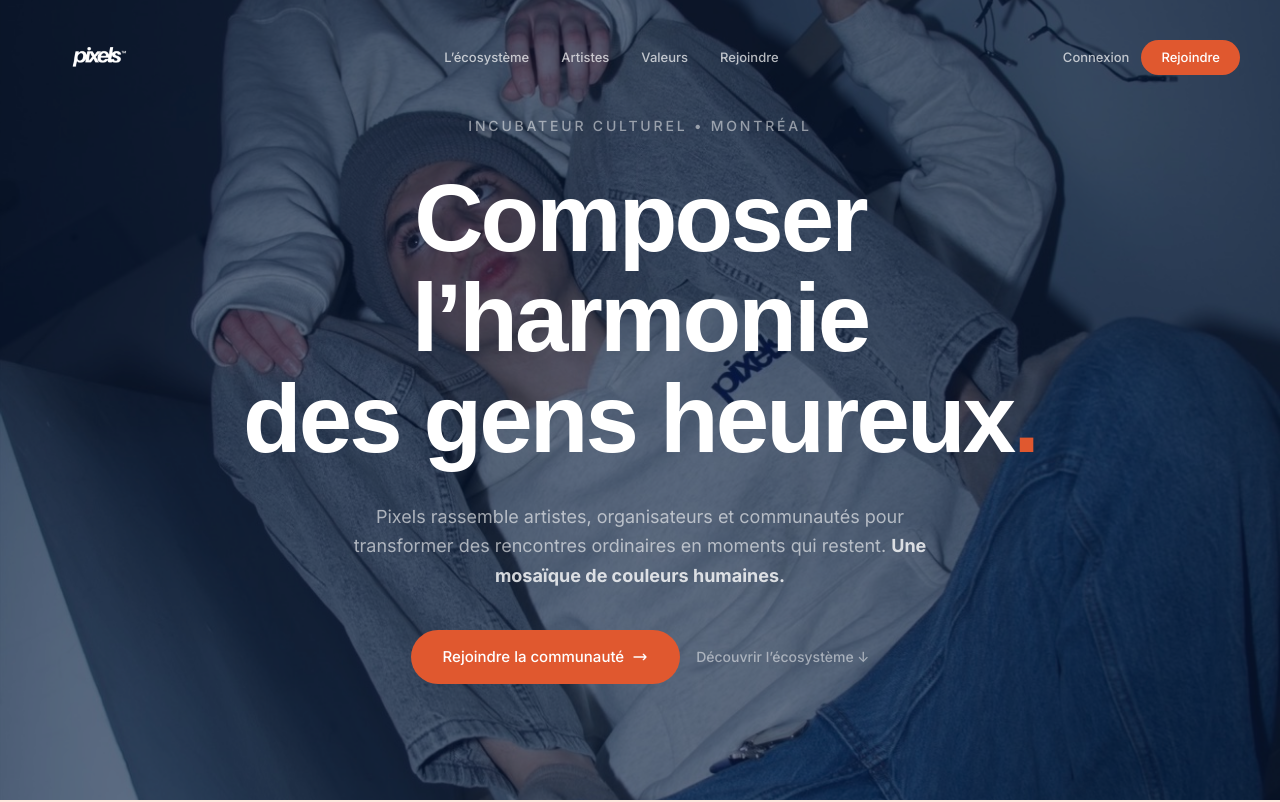
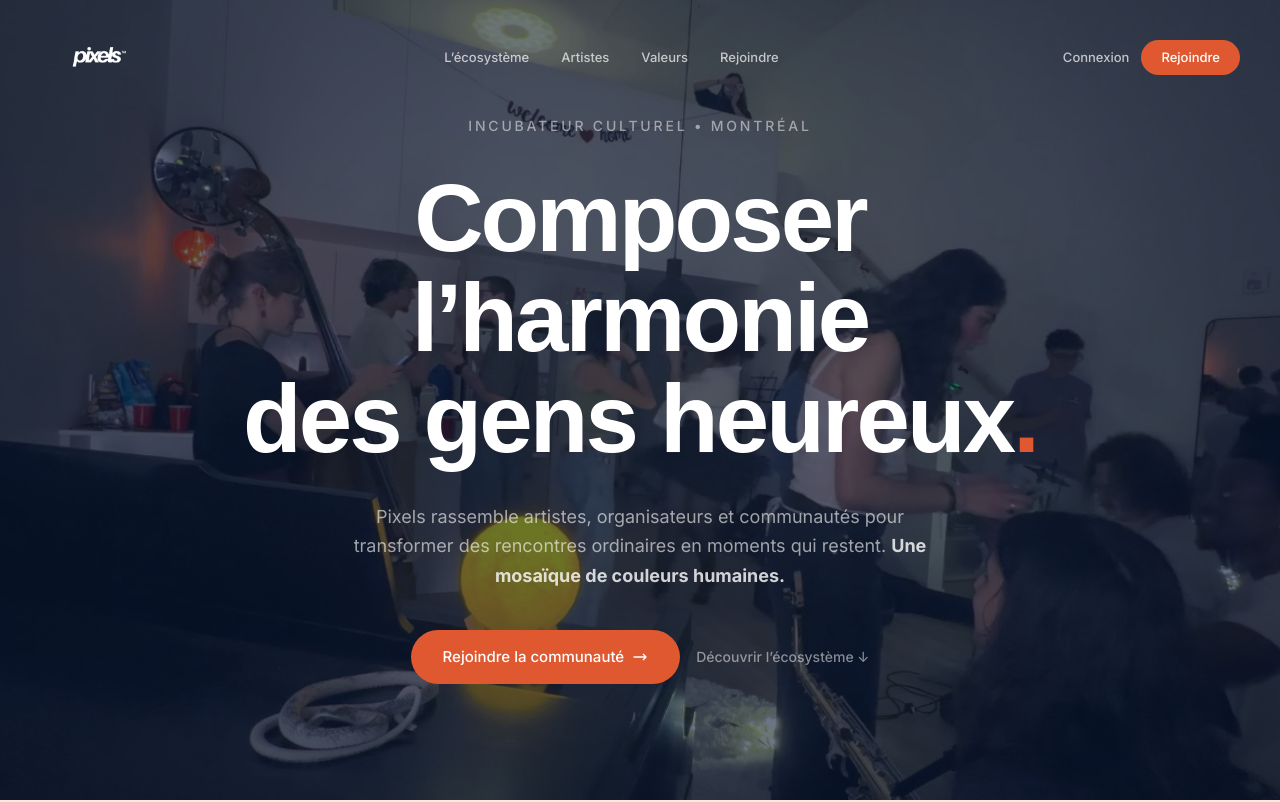
Before and after one commit to franckmenelik-commits/Pixels-, a Next.js app: page / in a window 1280 px wide. Shown: the top 802 px of the page. Built offline with nearby package versions, Linux system fonts and the light colour scheme; no server answers; a web font is replaced by a local one.

Commit message:
Switch hero image to event-2 (jam session, welcome home)
Co-Authored-By: Claude Sonnet 4.6 <noreply@anthropic.com>
Claude-Session: https://claude.ai/code/session_01Cz3sBZpXe66Rq1xZom5kcs

```diff
--- a/src/app/page.tsx
+++ b/src/app/page.tsx
@@ -48,7 +48,7 @@ export default function LandingPage() {
       {/* ── HERO ── */}
       <section className="relative min-h-screen flex items-center justify-center overflow-hidden">
         <div className="absolute inset-0">
-          <Image src="/images/event-1.jpg" alt="Pixels — musique vivante" fill className="object-cover" priority sizes="100vw" />
+          <Image src="/images/event-2.jpg" alt="Pixels — musique vivante" fill className="object-cover" priority sizes="100vw" />
           <div className="absolute inset-0 bg-[#0B1D3D]/60" />
         </div>
         <div className="relative z-10 text-center px-6 max-w-4xl">
```
